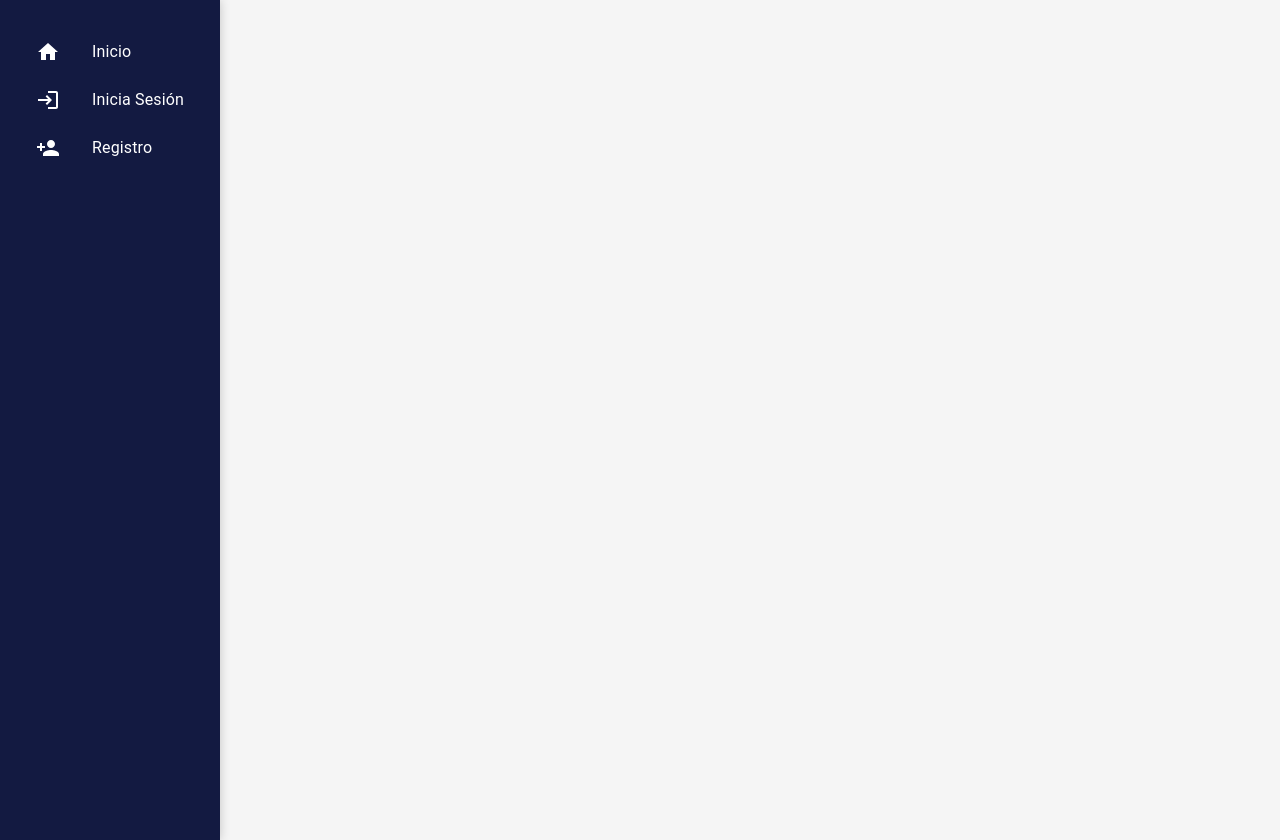
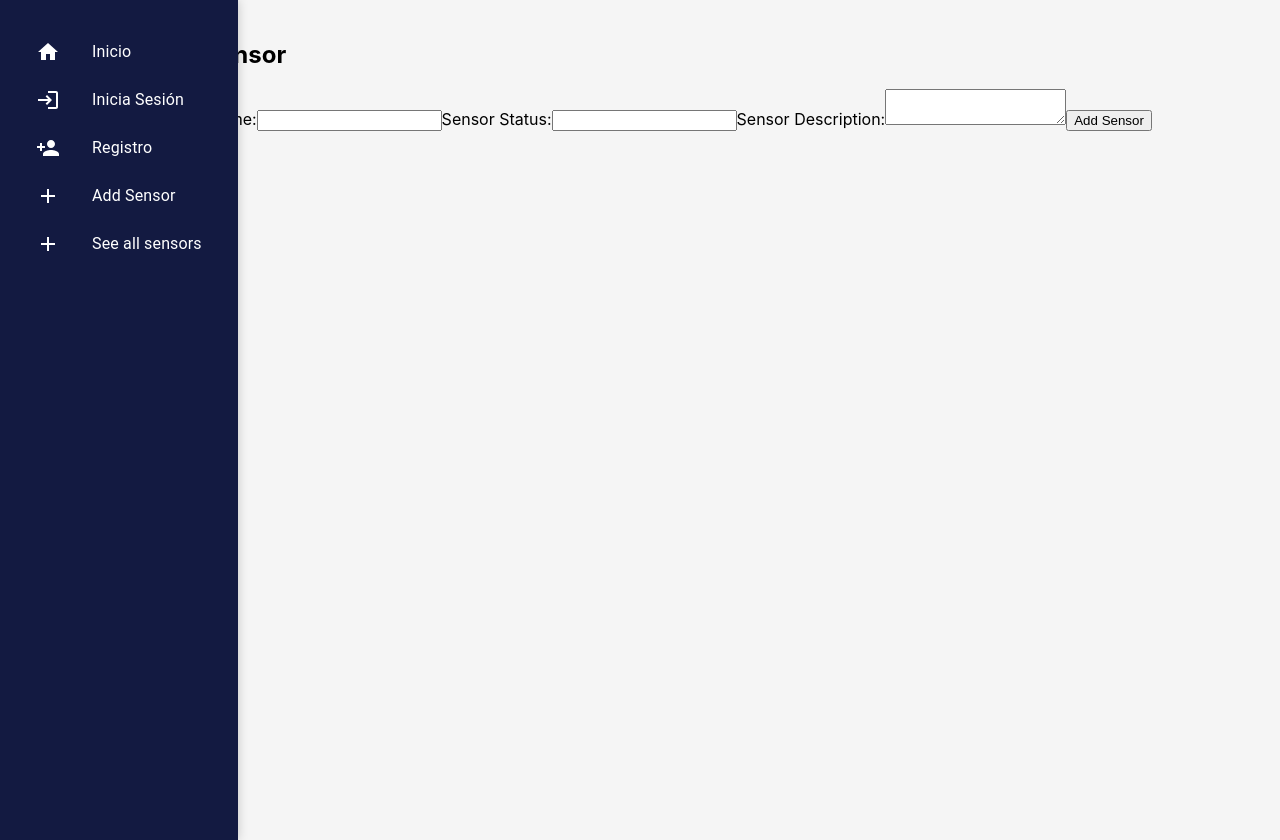
Before and after one commit to EWRC01/Campus-Salitre-App, a React (Create React App) app in the folder salitre-frontend/: page /add-sensor in a window 1280 px wide. Built offline with nearby package versions, Linux system fonts and the light colour scheme.

Commit message:
Add a new feature to register sensors and retrieve the data to a combobox

```diff
--- a/salitre-frontend/src/App.js
+++ b/salitre-frontend/src/App.js
@@ -14,6 +14,9 @@ import RegisterCultivation from './RegisterCultivation';
 import CultivationComboBox from './CultivationComboBox';
 import CultivationDetails from './CultivationDetails';
 import PersonAddIcon from '@mui/icons-material/PersonAdd';
+import AddSignal from '@mui/icons-material/Add';
+import AddSensor from './addSensors';
+import SensorsComboBox from './SensorsComboBox';
 
 
 
@@ -64,6 +67,18 @@ function App() {
               </ListItemIcon>
               <ListItemText primary="Registro" />
             </ListItem>
+            <ListItem component={Link} to="/add-sensor" button  sx={{ '&:hover': { backgroundColor: '#555' } }}>
+                <ListItemIcon>
+                <AddSignal sx={{ color: '#fff' }} />
+                </ListItemIcon>
+                <ListItemText primary="Add Sensor" />
+              </ListItem>
+              <ListItem component={Link} to="/get-sensors" button sx={{ '&:hover': { backgroundColor: '#555' } }}>
+                <ListItemIcon>
+                <AddSignal sx={{ color: '#fff' }} />
+                </ListItemIcon>
+                <ListItemText primary="See all sensors" />
+              </ListItem>
           </List>
         </Box>
 
@@ -96,6 +111,18 @@ function App() {
                 </ListItemIcon>
                 <ListItemText primary="Register" />
               </ListItem>
+              <ListItem component={Link} to="/add-sensor" button onClick={toggleMenu} sx={{ '&:hover': { backgroundColor: '#d6d7d8' } }}>
+                <ListItemIcon>
+                <AddSignal />
+                </ListItemIcon>
+                <ListItemText primary="Add Sensor" />
+              </ListItem>
+              <ListItem component={Link} to="/get-sensors" button onClick={toggleMenu} sx={{ '&:hover': { backgroundColor: '#d6d7d8' } }}>
+                <ListItemIcon>
+                <AddSignal />
+                </ListItemIcon>
+                <ListItemText primary="See all sensors" />
+              </ListItem>
             </List>
           </Drawer>
         </Box>
@@ -110,6 +137,8 @@ function App() {
             <Route path="/types-cultivation" element={<CultivationComboBox/>} />
             <Route path="/features-crop" element={<FeaturesCultivationForm/>} />
             <Route path="/cultivation-details" element={<CultivationDetails/>} />
+            <Route path="/add-sensor" element={<AddSensor/>}/>
+            <Route path="/get-sensors" element={<SensorsComboBox/>} />
           </Routes>
         </Box>
       </Box>
--- /dev/null
+++ b/salitre-frontend/src/SensorsComboBox.js
@@ -0,0 +1,51 @@
+import React, { useEffect, useState } from "react";
+import axios from 'axios';
+import { Select, MenuItem } from '@mui/material';
+
+function SensorsComboBox({ name, value, onChange }) {
+  const [sensors, setSensors] = useState([]);
+
+  const comboBoxStyle = {
+    padding: '6px 12px', // Ajusta el padding para reducir el tamaño del ComboBox
+    borderRadius: '5px',
+    backgroundColor: '#f5f5f5',
+    width: '100%',
+    outline: 'none',
+    userSelect: 'none',
+    fontSize: '14px', // Ajusta el tamaño de fuente para reducir el tamaño del texto
+  };
+
+  useEffect(() => {
+    axios.get('http://localhost:5000/api/get-sensors')
+      .then((response) => {
+        setSensors(response.data);
+      })
+      .catch((error) => {
+        console.error('Error during fetching Sensors: ', error);
+      });
+
+  }, []);
+
+  return (
+    <Select
+      name={name}
+      value={value}
+      onChange={onChange}
+      sx={comboBoxStyle}
+      variant="outlined"
+      fullWidth
+    >
+      {/* Add an initial Blank Option */}
+      <MenuItem value="">
+        Selecciona una opción por favor
+      </MenuItem>
+      {sensors.map((type) => (
+        <MenuItem key={type.ID_Sensor} value={type.ID_Sensor}>
+          {type.Sensor_Name}
+        </MenuItem>
+      ))}
+    </Select>
+  );
+}
+
+export default SensorsComboBox;
--- /dev/null
+++ b/salitre-frontend/src/addSensors.js
@@ -0,0 +1,57 @@
+import React, { Component } from 'react';
+import axios from 'axios'; // Import Axios
+
+class AddSensor extends Component {
+  constructor() {
+    super();
+    this.state = {
+      Sensor_Name: '',
+      Sensor_Status: '',
+      Sensor_Description: '',
+    };
+  }
+
+  handleChange = (e) => {
+    this.setState({
+      [e.target.name]: e.target.value,
+    });
+  }
+
+  handleSubmit = (e) => {
+    e.preventDefault();
+    // Send a POST request to the server to add the new sensor using Axios
+    axios.post('http://localhost:5000/api/add-sensor', this.state)
+      .then(response => {
+        console.log(response.data);
+        // Reset the form or provide feedback to the user
+      })
+      .catch(error => {
+        console.error('Error adding sensor:', error);
+      });
+  }
+
+  render() {
+    return (
+      <div>
+        <h2>Add Sensor</h2>
+        <form onSubmit={this.handleSubmit}>
+          <label>
+            Sensor Name:
+            <input type="text" name="Sensor_Name" value={this.state.Sensor_Name} onChange={this.handleChange} />
+          </label>
+          <label>
+            Sensor Status:
+            <input type="text" name="Sensor_Status" value={this.state.Sensor_Status} onChange={this.handleChange} />
+          </label>
+          <label>
+            Sensor Description:
+            <textarea name="Sensor_Description" value={this.state.Sensor_Description} onChange={this.handleChange} />
+          </label>
+          <button type="submit">Add Sensor</button>
+        </form>
+      </div>
+    );
+  }
+}
+
+export default AddSensor;
```
Also changed, not shown: 1 other file (tests, documents, lock files or other folders).
